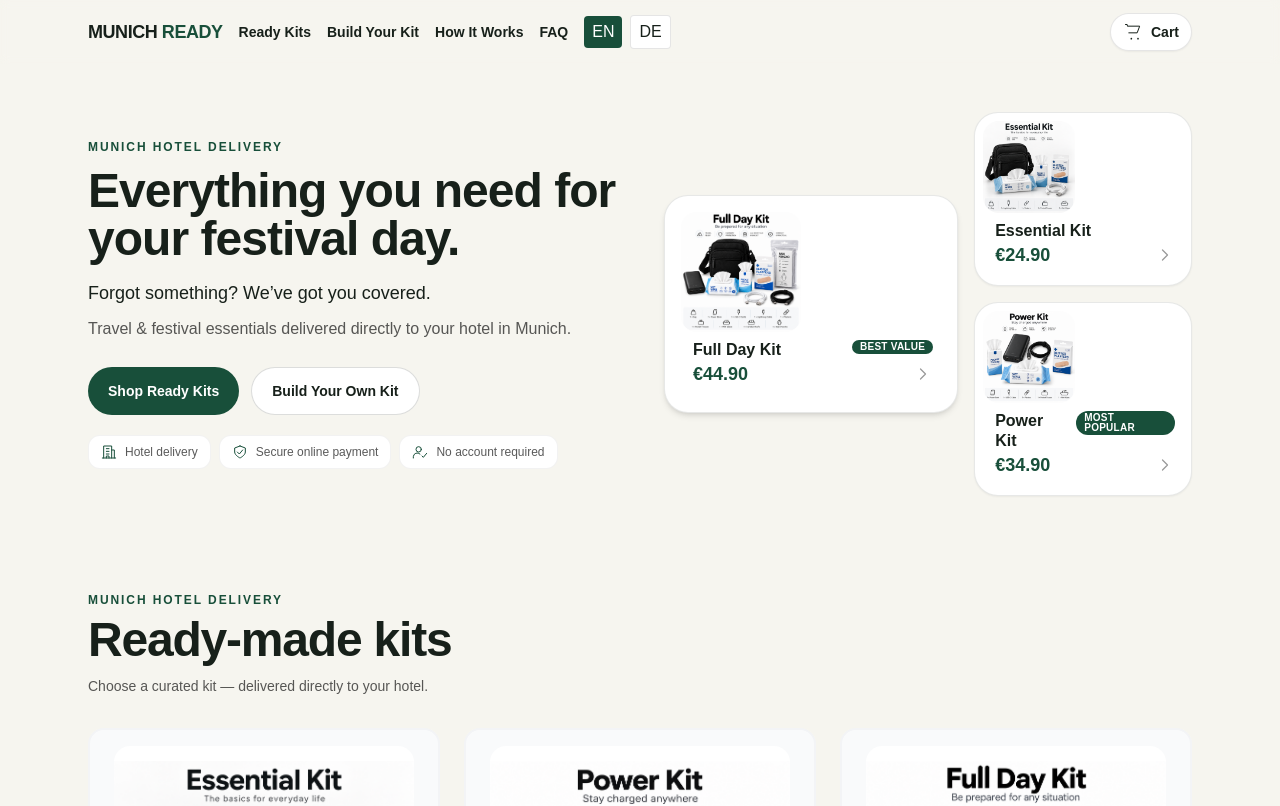
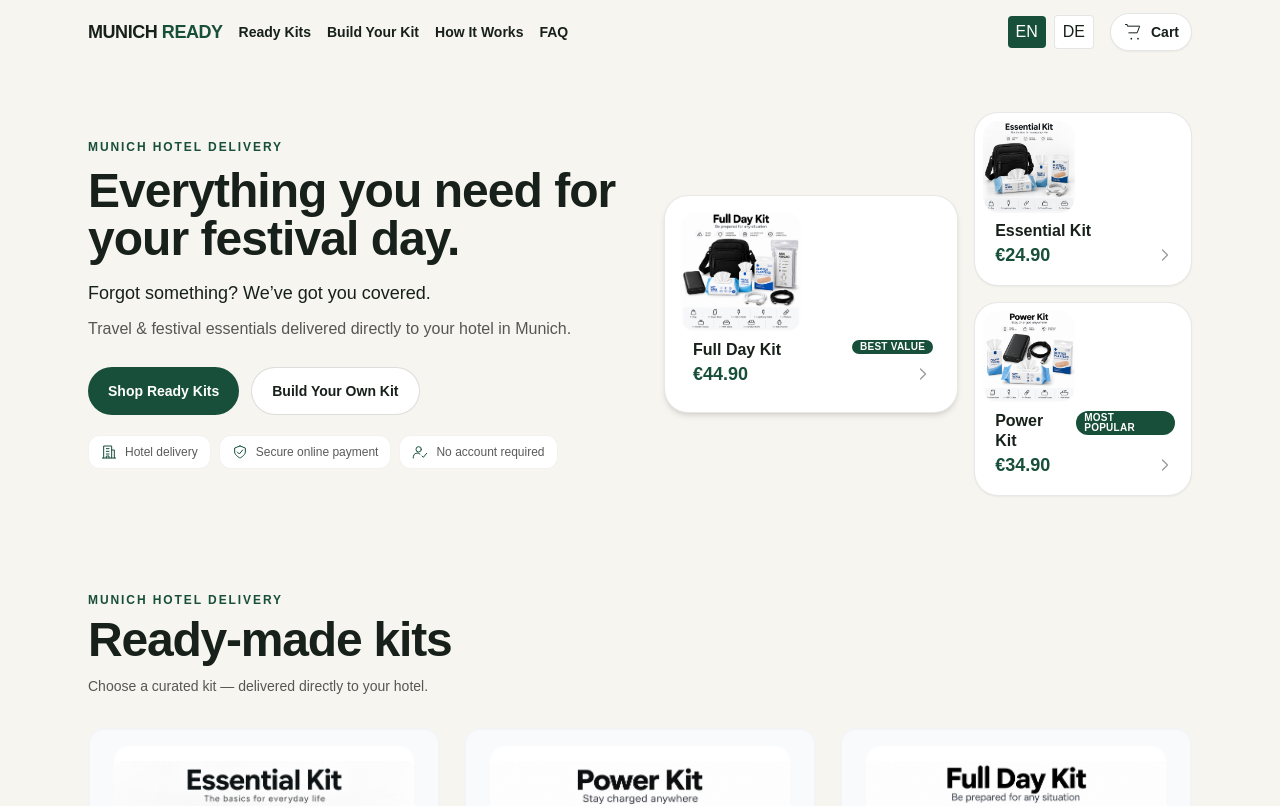
Before and after one commit to cleanxmunchen-lang/munich-ready, a Next.js app: page / in a window 1280 px wide. Shown: the top 806 px of the page. Built offline with nearby package versions, Linux system fonts and the light colour scheme.

Commit message:
feat: reposition desktop language switcher in header component

```diff
--- a/components/header.tsx
+++ b/components/header.tsx
@@ -41,14 +41,10 @@
 						<Link href="#how-it-works">{t('nav.howItWorks')}</Link>
 						<Link href="#faq">{t('nav.faq')}</Link>
 					</nav>
-					{/* Desktop language switcher */}
-					<div className="hidden sm:flex items-center gap-2">
-						<button onClick={() => setLang('en')} aria-label="Select English" className={`px-2 py-1 rounded ${lang === 'en' ? 'bg-[#184f3a] text-white' : 'bg-white border border-black/10'}`}>{t('langLabels.en')}</button>
-						<button onClick={() => setLang('de')} aria-label="Select German" className={`px-2 py-1 rounded ${lang === 'de' ? 'bg-[#184f3a] text-white' : 'bg-white border border-black/10'}`}>{t('langLabels.de')}</button>
-					</div>
+
 				</div>
 
-				<div className="flex items-center gap-2">
+				<div className="flex items-center gap-2 md:gap-4 md:shrink-0 md:whitespace-nowrap">
 					{/* Mobile menu button (visible on mobile only) */}
 					<button
 						aria-label="Open menu"
@@ -60,6 +56,12 @@
 							<path d="M3 12h18M3 6h18M3 18h18" />
 						</svg>
 					</button>
+
+					{/* Desktop language switcher */}
+					<div className="hidden sm:flex items-center gap-2">
+						<button onClick={() => setLang('en')} aria-label="Select English" className={`px-2 py-1 rounded ${lang === 'en' ? 'bg-[#184f3a] text-white' : 'bg-white border border-black/10'}`}>{t('langLabels.en')}</button>
+						<button onClick={() => setLang('de')} aria-label="Select German" className={`px-2 py-1 rounded ${lang === 'de' ? 'bg-[#184f3a] text-white' : 'bg-white border border-black/10'}`}>{t('langLabels.de')}</button>
+					</div>
 
 					<button aria-label={t('cart.view').replace('{count}', String(itemCount)).replace('{unit}', t(itemCount === 1 ? 'build.item' : 'build.items'))} onClick={() => setCartOpen(true)} className="header-cart inline-flex items-center gap-2 rounded-full border border-black/10 bg-white px-3 py-2 text-sm font-semibold shadow-sm">
 						<svg className="h-5 w-5" viewBox="0 0 24 24" fill="none" xmlns="http://www.w3.org/2000/svg" aria-hidden>
```
